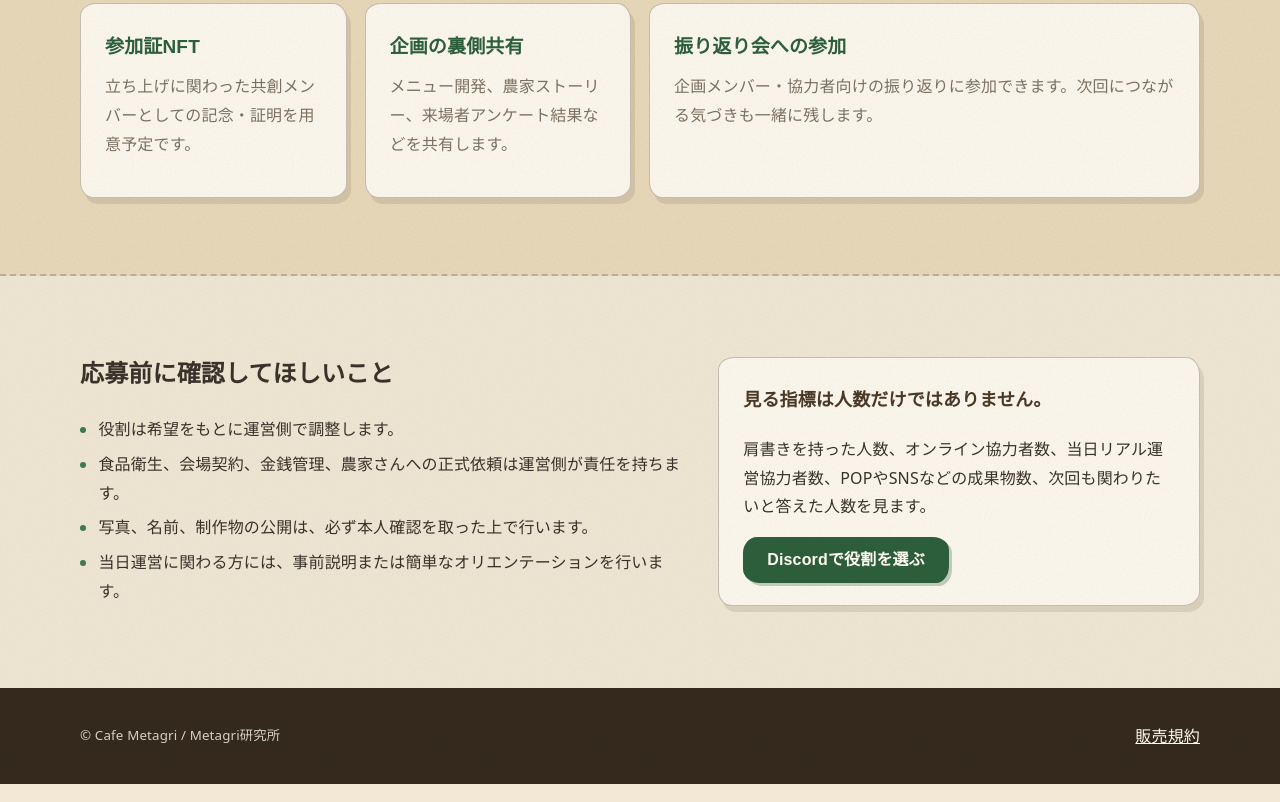
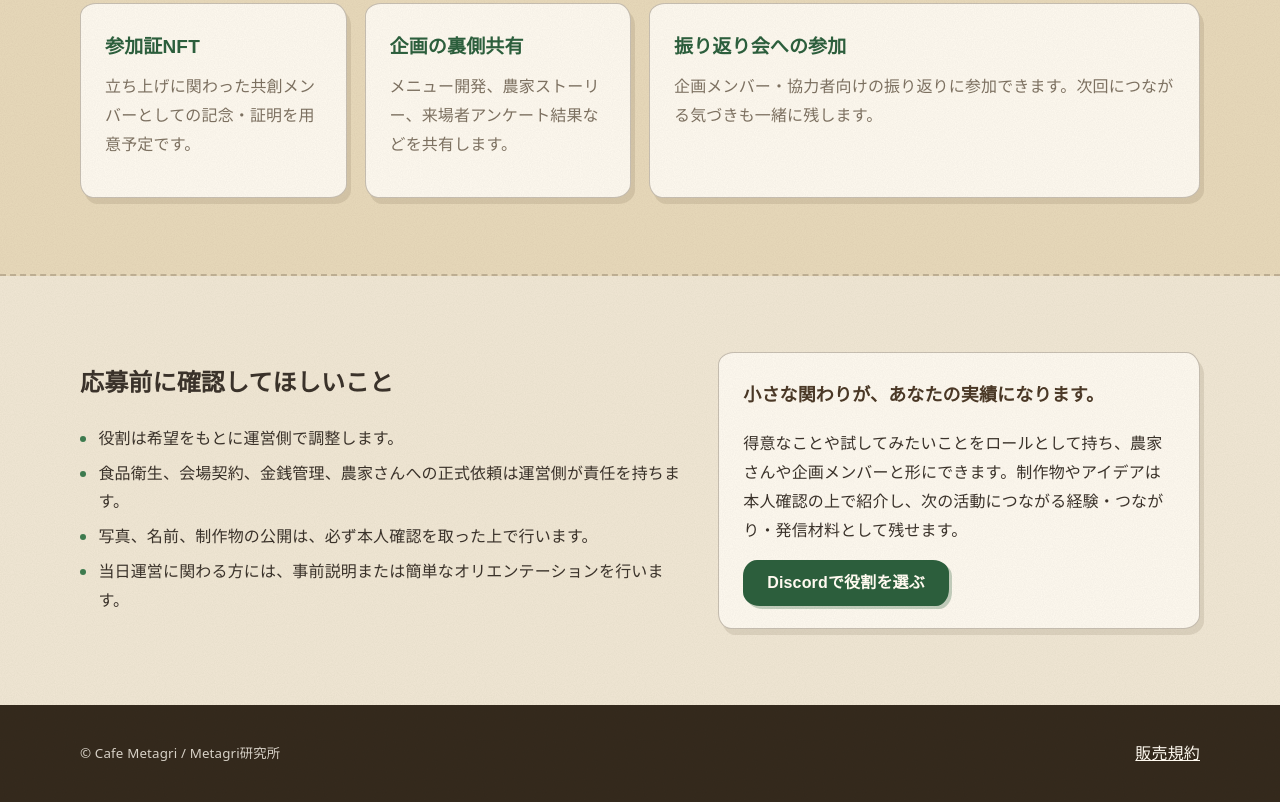
Before and after one commit to Metagri-Bot/cafe-metagri-2026, a website: page co-creators.html in a window 1280 px wide. Shown: the part 4261-5063 px from the top of the page. Drawn offline with Linux system fonts and the light colour scheme; a web font is replaced by a local one.

Commit message:
Rewrite co-creator benefits note

```diff
--- a/co-creators.html
+++ b/co-creators.html
@@ -243,8 +243,8 @@
             </ul>
           </div>
           <div class="notice">
-            <h3>見る指標は人数だけではありません。</h3>
-            <p>肩書きを持った人数、オンライン協力者数、当日リアル運営協力者数、POPやSNSなどの成果物数、次回も関わりたいと答えた人数を見ます。</p>
+            <h3>小さな関わりが、あなたの実績になります。</h3>
+            <p>得意なことや試してみたいことをロールとして持ち、農家さんや企画メンバーと形にできます。制作物やアイデアは本人確認の上で紹介し、次の活動につながる経験・つながり・発信材料として残せます。</p>
             <a class="button dark" href="https://discord.com/channels/951780348465909820/1514512047860224140">Discordで役割を選ぶ</a>
           </div>
         </div>
```
